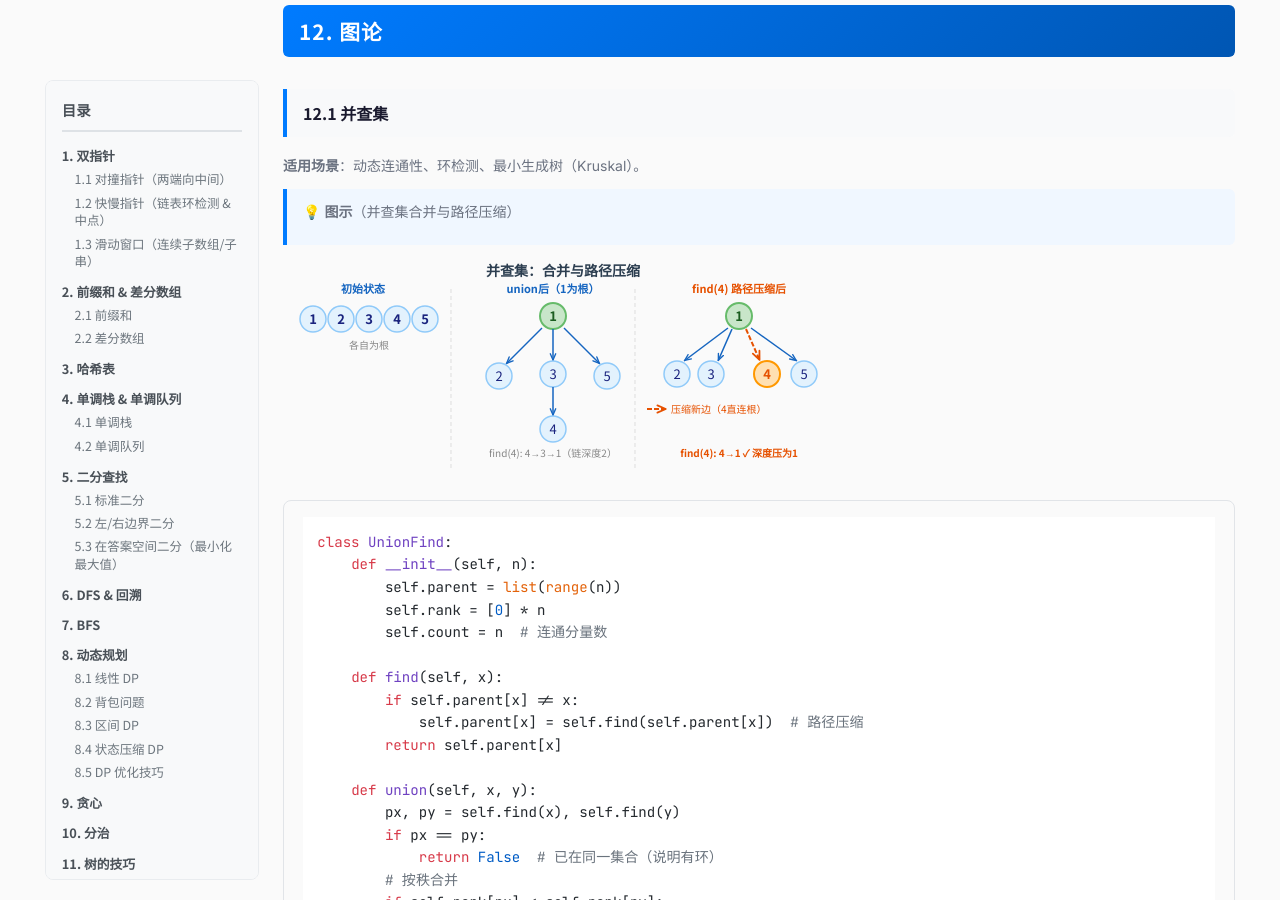
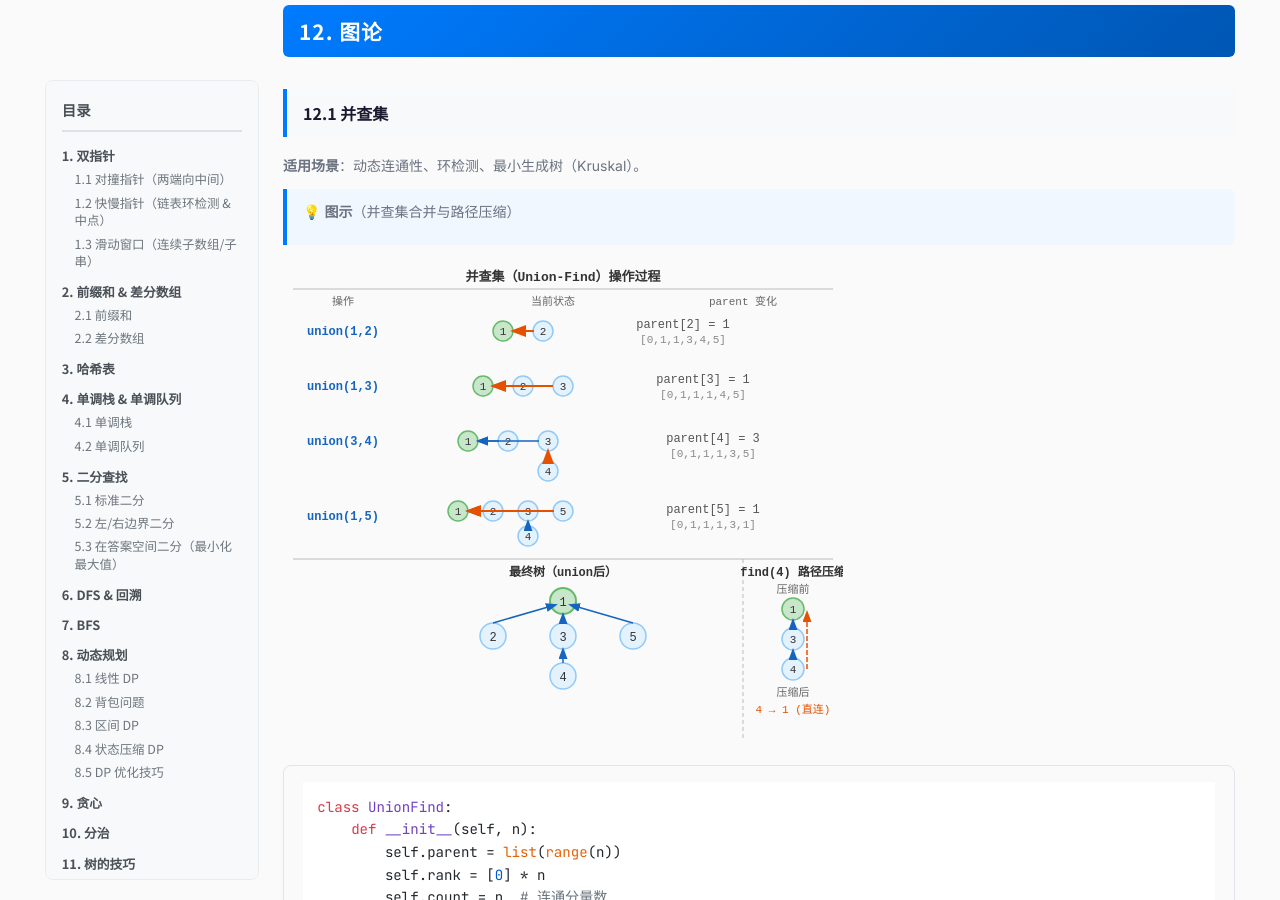
Before and after one commit to chengenbao/chengenbao.github.io, a Jekyll site: the page built from notes/algo-tricks.md, in a window 1280 px wide and 900 px high, scrolled down 27887 px. Built offline with Jekyll 4.4.1, drawn with Linux system fonts in a browser that asks for light colours; nearby versions of some CDN libraries.

Commit message:
重新设计并查集SVG：union过程4步纵向展示

```diff
--- a/notes/algo-tricks.md
+++ b/notes/algo-tricks.md
@@ -1499,70 +1499,164 @@ def rob(root):
 
 > 💡 **图示**（并查集合并与路径压缩）
 
-<div style="overflow-x:auto;margin:1rem 0">
-<svg viewBox="0 0 560 215" xmlns="http://www.w3.org/2000/svg" style="max-width:560px;width:100%;font-family:'Noto Sans SC',sans-serif;font-size:13px">
+<div style="overflow-x:auto;margin:1em 0">
+<svg viewBox="0 0 560 480" xmlns="http://www.w3.org/2000/svg" style="max-width:560px;width:100%;font-family:monospace,sans-serif;font-size:12px">
   <defs>
-    <marker id="uf-arr" viewBox="0 0 10 10" refX="9" refY="5" markerWidth="6" markerHeight="6" orient="auto">
-      <path d="M1,2 L8,5 L1,8" fill="none" stroke="#1565c0" stroke-width="1.5" stroke-linecap="round" stroke-linejoin="round"/>
+    <marker id="uf-arr" markerWidth="8" markerHeight="8" refX="6" refY="3" orient="auto">
+      <path d="M0,0 L0,6 L8,3 z" fill="#1565c0"/>
     </marker>
-    <marker id="uf-arrO" viewBox="0 0 10 10" refX="9" refY="5" markerWidth="6" markerHeight="6" orient="auto">
-      <path d="M1,2 L8,5 L1,8" fill="none" stroke="#e65100" stroke-width="1.5" stroke-linecap="round" stroke-linejoin="round"/>
+    <marker id="uf-arrO" markerWidth="8" markerHeight="8" refX="6" refY="3" orient="auto">
+      <path d="M0,0 L0,6 L8,3 z" fill="#e65100"/>
     </marker>
   </defs>
 
-  <text x="280" y="15" text-anchor="middle" font-weight="bold" fill="#2c3e50" font-size="14">并查集：合并与路径压缩</text>
-
-  <!-- ── 列1：初始状态 ── -->
-  <text x="80" y="32" text-anchor="middle" fill="#1565c0" font-weight="bold" font-size="11">初始状态</text>
-  <circle cx="30"  cy="58" r="13" fill="#e3f2fd" stroke="#90caf9" stroke-width="1.5"/><text x="30"  y="63" text-anchor="middle" fill="#1a237e" font-weight="bold">1</text>
-  <circle cx="58"  cy="58" r="13" fill="#e3f2fd" stroke="#90caf9" stroke-width="1.5"/><text x="58"  y="63" text-anchor="middle" fill="#1a237e" font-weight="bold">2</text>
-  <circle cx="86"  cy="58" r="13" fill="#e3f2fd" stroke="#90caf9" stroke-width="1.5"/><text x="86"  y="63" text-anchor="middle" fill="#1a237e" font-weight="bold">3</text>
-  <circle cx="114" cy="58" r="13" fill="#e3f2fd" stroke="#90caf9" stroke-width="1.5"/><text x="114" y="63" text-anchor="middle" fill="#1a237e" font-weight="bold">4</text>
-  <circle cx="142" cy="58" r="13" fill="#e3f2fd" stroke="#90caf9" stroke-width="1.5"/><text x="142" y="63" text-anchor="middle" fill="#1a237e" font-weight="bold">5</text>
-  <text x="86" y="88" text-anchor="middle" fill="#888" font-size="10">各自为根</text>
-
-  <line x1="168" y1="28" x2="168" y2="210" stroke="#ddd" stroke-width="1" stroke-dasharray="4,3"/>
-
-  <!-- ── 列2：union后，1为根，3下面挂4 ── -->
-  <!-- 根1 -->
-  <text x="270" y="32" text-anchor="middle" fill="#1565c0" font-weight="bold" font-size="11">union后（1为根）</text>
-  <circle cx="270" cy="55" r="13" fill="#c8e6c9" stroke="#66bb6a" stroke-width="2"/><text x="270" y="60" text-anchor="middle" fill="#1b5e20" font-weight="bold">1</text>
-  <!-- 1→2 -->
-  <line x1="259" y1="67" x2="223" y2="103" stroke="#1565c0" stroke-width="1.5" marker-end="url(#uf-arr)"/>
-  <circle cx="216" cy="115" r="13" fill="#e3f2fd" stroke="#90caf9" stroke-width="1.5"/><text x="216" y="120" text-anchor="middle" fill="#1a237e">2</text>
-  <!-- 1→3 -->
-  <line x1="270" y1="68" x2="270" y2="100" stroke="#1565c0" stroke-width="1.5" marker-end="url(#uf-arr)"/>
-  <circle cx="270" cy="113" r="13" fill="#e3f2fd" stroke="#90caf9" stroke-width="1.5"/><text x="270" y="118" text-anchor="middle" fill="#1a237e">3</text>
-  <!-- 3→4 链式 -->
-  <line x1="270" y1="126" x2="270" y2="155" stroke="#1565c0" stroke-width="1.5" marker-end="url(#uf-arr)"/>
-  <circle cx="270" cy="168" r="13" fill="#e3f2fd" stroke="#90caf9" stroke-width="1.5"/><text x="270" y="173" text-anchor="middle" fill="#1a237e">4</text>
-  <!-- 1→5 -->
-  <line x1="281" y1="67" x2="317" y2="103" stroke="#1565c0" stroke-width="1.5" marker-end="url(#uf-arr)"/>
-  <circle cx="324" cy="115" r="13" fill="#e3f2fd" stroke="#90caf9" stroke-width="1.5"/><text x="324" y="120" text-anchor="middle" fill="#1a237e">5</text>
-  <text x="270" y="196" text-anchor="middle" fill="#888" font-size="10">find(4): 4→3→1（链深度2）</text>
-
-  <line x1="352" y1="28" x2="352" y2="210" stroke="#ddd" stroke-width="1" stroke-dasharray="4,3"/>
-
-  <!-- ── 列3：路径压缩后，4直连根1 ── -->
-  <text x="456" y="32" text-anchor="middle" fill="#e65100" font-weight="bold" font-size="11">find(4) 路径压缩后</text>
-  <!-- 根1 -->
-  <circle cx="456" cy="55" r="13" fill="#c8e6c9" stroke="#66bb6a" stroke-width="2"/><text x="456" y="60" text-anchor="middle" fill="#1b5e20" font-weight="bold">1</text>
-  <!-- 1→2 -->
-  <line x1="445" y1="67" x2="401" y2="100" stroke="#1565c0" stroke-width="1.5" marker-end="url(#uf-arr)"/>
-  <circle cx="394" cy="113" r="13" fill="#e3f2fd" stroke="#90caf9" stroke-width="1.5"/><text x="394" y="118" text-anchor="middle" fill="#1a237e">2</text>
-  <!-- 1→3 -->
-  <line x1="449" y1="68" x2="435" y2="100" stroke="#1565c0" stroke-width="1.5" marker-end="url(#uf-arr)"/>
-  <circle cx="428" cy="113" r="13" fill="#e3f2fd" stroke="#90caf9" stroke-width="1.5"/><text x="428" y="118" text-anchor="middle" fill="#1a237e">3</text>
-  <!-- 1→4 橙色虚线（压缩新边） -->
-  <line x1="463" y1="68" x2="477" y2="100" stroke="#e65100" stroke-width="2" stroke-dasharray="5,2" marker-end="url(#uf-arrO)"/>
-  <circle cx="484" cy="113" r="13" fill="#ffe0b2" stroke="#ff9800" stroke-width="2"/><text x="484" y="118" text-anchor="middle" fill="#e65100" font-weight="bold">4</text>
-  <!-- 1→5 -->
-  <line x1="468" y1="67" x2="514" y2="100" stroke="#1565c0" stroke-width="1.5" marker-end="url(#uf-arr)"/>
-  <circle cx="521" cy="113" r="13" fill="#e3f2fd" stroke="#90caf9" stroke-width="1.5"/><text x="521" y="118" text-anchor="middle" fill="#1a237e">5</text>
-  <!-- 图例 -->
-  <line x1="364" y1="148" x2="384" y2="148" stroke="#e65100" stroke-width="2" stroke-dasharray="5,2" marker-end="url(#uf-arrO)"/>
-  <text x="388" y="152" fill="#e65100" font-size="10">压缩新边（4直连根）</text>
-  <text x="456" y="196" text-anchor="middle" fill="#e65100" font-size="10" font-weight="bold">find(4): 4→1 ✓ 深度压为1</text>
+  <!-- ═══════ SECTION 1: Union 过程 ═══════ -->
+  <text x="280" y="20" text-anchor="middle" font-size="13" font-weight="bold" fill="#333">并查集（Union-Find）操作过程</text>
+  <line x1="10" y1="28" x2="550" y2="28" stroke="#bbb" stroke-width="1"/>
+
+  <!-- 列标题 -->
+  <text x="60" y="44" text-anchor="middle" font-size="11" fill="#666">操作</text>
+  <text x="270" y="44" text-anchor="middle" font-size="11" fill="#666">当前状态</text>
+  <text x="460" y="44" text-anchor="middle" font-size="11" fill="#666">parent 变化</text>
+
+  <!-- ── Step 1: union(1,2) ── -->
+  <!-- y_center = 70 -->
+  <text x="60" y="74" text-anchor="middle" font-size="12" font-weight="bold" fill="#1565c0">union(1,2)</text>
+  <!-- Tree: 1(root) at (220,70), 2 at (260,70) linked to 1 -->
+  <!-- Node 1 (root, green) -->
+  <circle cx="220" cy="70" r="10" fill="#c8e6c9" stroke="#66bb6a" stroke-width="1.5"/>
+  <text x="220" y="74" text-anchor="middle" font-size="11" fill="#333">1</text>
+  <!-- Node 2 (new edge, orange) -->
+  <circle cx="260" cy="70" r="10" fill="#e3f2fd" stroke="#90caf9" stroke-width="1.5"/>
+  <text x="260" y="74" text-anchor="middle" font-size="11" fill="#333">2</text>
+  <!-- Edge 2→1 (new, orange) -->
+  <line x1="251" y1="70" x2="231" y2="70" stroke="#e65100" stroke-width="2" marker-end="url(#uf-arrO)"/>
+  <!-- parent array -->
+  <text x="400" y="67" text-anchor="middle" font-size="12" fill="#555">parent[2] = 1</text>
+  <text x="400" y="82" text-anchor="middle" font-size="11" fill="#888">[0,1,1,3,4,5]</text>
+
+  <!-- ── Step 2: union(1,3) ── -->
+  <!-- y_center = 125 -->
+  <text x="60" y="129" text-anchor="middle" font-size="12" font-weight="bold" fill="#1565c0">union(1,3)</text>
+  <!-- Node 1 (root) -->
+  <circle cx="200" cy="125" r="10" fill="#c8e6c9" stroke="#66bb6a" stroke-width="1.5"/>
+  <text x="200" y="129" text-anchor="middle" font-size="11" fill="#333">1</text>
+  <!-- Node 2 (existing edge, blue) -->
+  <circle cx="240" cy="125" r="10" fill="#e3f2fd" stroke="#90caf9" stroke-width="1.5"/>
+  <text x="240" y="129" text-anchor="middle" font-size="11" fill="#333">2</text>
+  <!-- Edge 2→1 (existing, blue) -->
+  <line x1="231" y1="125" x2="211" y2="125" stroke="#1565c0" stroke-width="1.5" marker-end="url(#uf-arr)"/>
+  <!-- Node 3 (new edge, orange) -->
+  <circle cx="280" cy="125" r="10" fill="#e3f2fd" stroke="#90caf9" stroke-width="1.5"/>
+  <text x="280" y="129" text-anchor="middle" font-size="11" fill="#333">3</text>
+  <!-- Edge 3→1 (new, orange) -->
+  <line x1="270" y1="125" x2="211" y2="125" stroke="#e65100" stroke-width="2" marker-end="url(#uf-arrO)"/>
+  <!-- parent array -->
+  <text x="420" y="122" text-anchor="middle" font-size="12" fill="#555">parent[3] = 1</text>
+  <text x="420" y="137" text-anchor="middle" font-size="11" fill="#888">[0,1,1,1,4,5]</text>
+
+  <!-- ── Step 3: union(3,4) ── -->
+  <!-- y_center = 180 -->
+  <text x="60" y="184" text-anchor="middle" font-size="12" font-weight="bold" fill="#1565c0">union(3,4)</text>
+  <!-- Node 1 (root) -->
+  <circle cx="185" cy="180" r="10" fill="#c8e6c9" stroke="#66bb6a" stroke-width="1.5"/>
+  <text x="185" y="184" text-anchor="middle" font-size="11" fill="#333">1</text>
+  <!-- Node 2 (existing) -->
+  <circle cx="225" cy="180" r="10" fill="#e3f2fd" stroke="#90caf9" stroke-width="1.5"/>
+  <text x="225" y="184" text-anchor="middle" font-size="11" fill="#333">2</text>
+  <line x1="216" y1="180" x2="196" y2="180" stroke="#1565c0" stroke-width="1.5" marker-end="url(#uf-arr)"/>
+  <!-- Node 3 (existing) -->
+  <circle cx="265" cy="180" r="10" fill="#e3f2fd" stroke="#90caf9" stroke-width="1.5"/>
+  <text x="265" y="184" text-anchor="middle" font-size="11" fill="#333">3</text>
+  <line x1="256" y1="180" x2="196" y2="180" stroke="#1565c0" stroke-width="1.5" marker-end="url(#uf-arr)"/>
+  <!-- Node 4 (new edge from 3, orange) -->
+  <circle cx="265" cy="210" r="10" fill="#e3f2fd" stroke="#90caf9" stroke-width="1.5"/>
+  <text x="265" y="214" text-anchor="middle" font-size="11" fill="#333">4</text>
+  <!-- Edge 4→3 (new, orange) -->
+  <line x1="265" y1="200" x2="265" y2="191" stroke="#e65100" stroke-width="2" marker-end="url(#uf-arrO)"/>
+  <!-- parent array -->
+  <text x="430" y="181" text-anchor="middle" font-size="12" fill="#555">parent[4] = 3</text>
+  <text x="430" y="196" text-anchor="middle" font-size="11" fill="#888">[0,1,1,1,3,5]</text>
+
+  <!-- ── Step 4: union(1,5) ── -->
+  <!-- y_center = 250 -->
+  <text x="60" y="259" text-anchor="middle" font-size="12" font-weight="bold" fill="#1565c0">union(1,5)</text>
+  <!-- Node 1 (root) -->
+  <circle cx="175" cy="250" r="10" fill="#c8e6c9" stroke="#66bb6a" stroke-width="1.5"/>
+  <text x="175" y="254" text-anchor="middle" font-size="11" fill="#333">1</text>
+  <!-- Node 2 -->
+  <circle cx="210" cy="250" r="10" fill="#e3f2fd" stroke="#90caf9" stroke-width="1.5"/>
+  <text x="210" y="254" text-anchor="middle" font-size="11" fill="#333">2</text>
+  <line x1="201" y1="250" x2="186" y2="250" stroke="#1565c0" stroke-width="1.5" marker-end="url(#uf-arr)"/>
+  <!-- Node 3 -->
+  <circle cx="245" cy="250" r="10" fill="#e3f2fd" stroke="#90caf9" stroke-width="1.5"/>
+  <text x="245" y="254" text-anchor="middle" font-size="11" fill="#333">3</text>
+  <line x1="236" y1="250" x2="186" y2="250" stroke="#1565c0" stroke-width="1.5" marker-end="url(#uf-arr)"/>
+  <!-- Node 4 (under 3) -->
+  <circle cx="245" cy="275" r="10" fill="#e3f2fd" stroke="#90caf9" stroke-width="1.5"/>
+  <text x="245" y="279" text-anchor="middle" font-size="11" fill="#333">4</text>
+  <line x1="245" y1="265" x2="245" y2="261" stroke="#1565c0" stroke-width="1.5" marker-end="url(#uf-arr)"/>
+  <!-- Node 5 (new, orange) -->
+  <circle cx="280" cy="250" r="10" fill="#e3f2fd" stroke="#90caf9" stroke-width="1.5"/>
+  <text x="280" y="254" text-anchor="middle" font-size="11" fill="#333">5</text>
+  <line x1="271" y1="250" x2="186" y2="250" stroke="#e65100" stroke-width="2" marker-end="url(#uf-arrO)"/>
+  <!-- parent array -->
+  <text x="430" y="252" text-anchor="middle" font-size="12" fill="#555">parent[5] = 1</text>
+  <text x="430" y="267" text-anchor="middle" font-size="11" fill="#888">[0,1,1,1,3,1]</text>
+
+  <!-- 分隔线 -->
+  <line x1="10" y1="298" x2="550" y2="298" stroke="#bbb" stroke-width="1"/>
+
+  <!-- ── 最终树形（完整） ── -->
+  <text x="280" y="315" text-anchor="middle" font-size="12" font-weight="bold" fill="#333">最终树（union后）</text>
+  <!-- Root 1 at (280,340) -->
+  <circle cx="280" cy="340" r="13" fill="#c8e6c9" stroke="#66bb6a" stroke-width="2"/>
+  <text x="280" y="345" text-anchor="middle" font-size="12" fill="#333">1</text>
+  <!-- Node 2 at (210,375) -->
+  <circle cx="210" cy="375" r="13" fill="#e3f2fd" stroke="#90caf9" stroke-width="1.5"/>
+  <text x="210" y="380" text-anchor="middle" font-size="12" fill="#333">2</text>
+  <line x1="210" y1="362" x2="272" y2="344" stroke="#1565c0" stroke-width="1.5" marker-end="url(#uf-arr)"/>
+  <!-- Node 3 at (280,375) -->
+  <circle cx="280" cy="375" r="13" fill="#e3f2fd" stroke="#90caf9" stroke-width="1.5"/>
+  <text x="280" y="380" text-anchor="middle" font-size="12" fill="#333">3</text>
+  <line x1="280" y1="362" x2="280" y2="354" stroke="#1565c0" stroke-width="1.5" marker-end="url(#uf-arr)"/>
+  <!-- Node 5 at (350,375) -->
+  <circle cx="350" cy="375" r="13" fill="#e3f2fd" stroke="#90caf9" stroke-width="1.5"/>
+  <text x="350" y="380" text-anchor="middle" font-size="12" fill="#333">5</text>
+  <line x1="350" y1="362" x2="288" y2="344" stroke="#1565c0" stroke-width="1.5" marker-end="url(#uf-arr)"/>
+  <!-- Node 4 at (280,415) under 3 -->
+  <circle cx="280" cy="415" r="13" fill="#e3f2fd" stroke="#90caf9" stroke-width="1.5"/>
+  <text x="280" y="420" text-anchor="middle" font-size="12" fill="#333">4</text>
+  <line x1="280" y1="402" x2="280" y2="389" stroke="#1565c0" stroke-width="1.5" marker-end="url(#uf-arr)"/>
+
+  <!-- ═══════ SECTION 2: 路径压缩 ═══════ -->
+  <!-- 整体向右移，用第二列 -->
+  <!-- 分隔线（垂直） -->
+  <line x1="460" y1="298" x2="460" y2="480" stroke="#bbb" stroke-width="1" stroke-dasharray="4,3"/>
+
+  <!-- 路径压缩标题 -->
+  <text x="510" y="315" text-anchor="middle" font-size="12" font-weight="bold" fill="#333">find(4) 路径压缩</text>
+
+  <!-- 压缩前 -->
+  <text x="510" y="332" text-anchor="middle" font-size="11" fill="#666">压缩前</text>
+  <!-- 1 (root) -->
+  <circle cx="510" cy="348" r="11" fill="#c8e6c9" stroke="#66bb6a" stroke-width="1.5"/>
+  <text x="510" y="352" text-anchor="middle" font-size="11" fill="#333">1</text>
+  <!-- 3 -->
+  <circle cx="510" cy="378" r="11" fill="#e3f2fd" stroke="#90caf9" stroke-width="1.5"/>
+  <text x="510" y="382" text-anchor="middle" font-size="11" fill="#333">3</text>
+  <line x1="510" y1="367" x2="510" y2="360" stroke="#1565c0" stroke-width="1.5" marker-end="url(#uf-arr)"/>
+  <!-- 4 -->
+  <circle cx="510" cy="408" r="11" fill="#e3f2fd" stroke="#90caf9" stroke-width="1.5"/>
+  <text x="510" y="412" text-anchor="middle" font-size="11" fill="#333">4</text>
+  <line x1="510" y1="397" x2="510" y2="390" stroke="#1565c0" stroke-width="1.5" marker-end="url(#uf-arr)"/>
+
+  <!-- 压缩后标注 -->
+  <text x="510" y="435" text-anchor="middle" font-size="11" fill="#666">压缩后</text>
+  <text x="510" y="452" text-anchor="middle" font-size="11" fill="#e65100">4 → 1 (直连)</text>
+  <!-- 虚线箭头从4到1 -->
+  <line x1="524" y1="408" x2="524" y2="352" stroke="#e65100" stroke-width="1.5" stroke-dasharray="5,2" marker-end="url(#uf-arrO)"/>
+
 </svg>
 </div>
 
```
